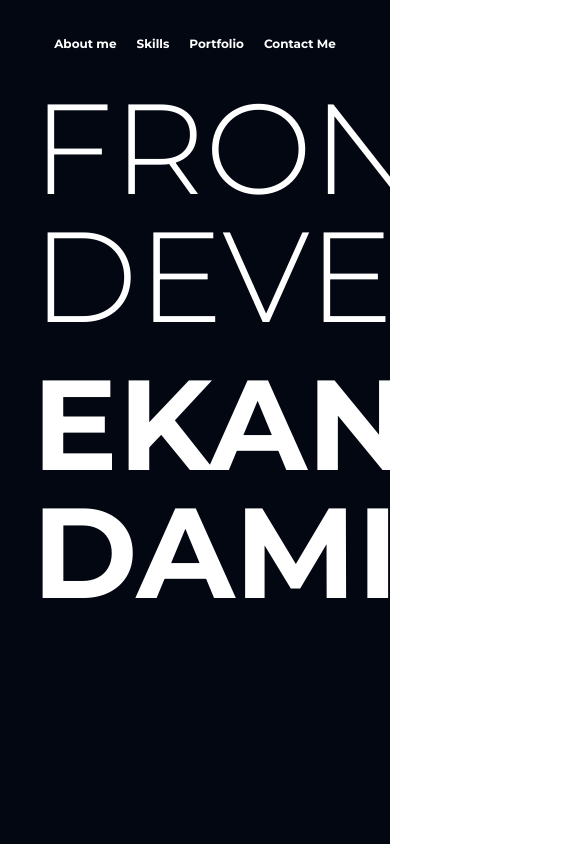
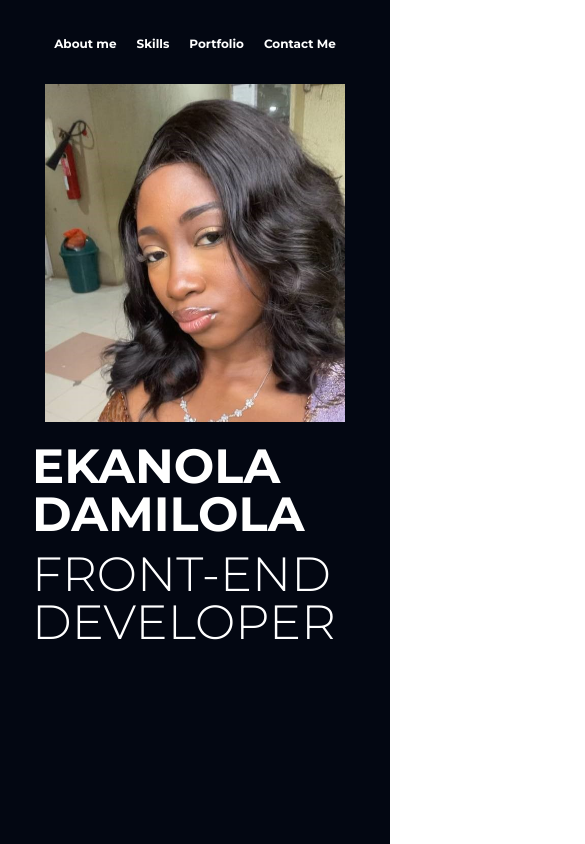
Before and after one commit to damiekanola/portfolio, a React (Vite) app: page / in a window 390 px wide. Shown: the top 844 px of the page, 585 px wide, since content can reach past the window. Built offline with nearby package versions, Linux system fonts and the light colour scheme.

Commit message:
fix bugs and handle mobile responsiveness

```diff
--- a/index.html
+++ b/index.html
@@ -2,7 +2,7 @@
 <html lang="en">
   <head>
     <meta charset="UTF-8" />
-    <link rel="icon" type="image/svg+xml" href="/vite.svg" />
+    <link rel="icon" type="image/svg+xml" href="./src/assets/dami.svg" />
     <meta name="viewport" content="width=device-width, initial-scale=1.0" />
     <title>Ekanola Damilola</title>
     <link rel="preconnect" href="https://fonts.googleapis.com" />
--- a/src/App.css
+++ b/src/App.css
@@ -7,9 +7,13 @@ html {
 }
 
 #title.visible {
-  transform: translateX(0);; /* Final position */
+  transform: translateX(0); /* Final position */
 }
 
-#name.visible {
-  transform: translateX(0);; /* Final position */
+#deskName.visible {
+  transform: translateX(0); /* Final position */
 }
+
+#mobileName.visible {
+  transform: translateX(0);
+}
--- a/src/components/Hero.jsx
+++ b/src/components/Hero.jsx
@@ -1,24 +1,49 @@
-import { useEffect } from 'react';
+import { useEffect } from "react";
 
 const Hero = () => {
-    useEffect(() => {
-        const slidingDiv = document.getElementById('title');
-        const name = document.getElementById('name');
-        name.classList.add('visible');
-        slidingDiv.classList.add('visible');
-    }, []);
+  useEffect(() => {
+    const slidingDiv = document.getElementById("title");
+    const name = document.getElementById("deskName");
+    const mobileName = document.getElementById("mobileName");
+    mobileName.classList.add("visible");
+    name.classList.add("visible");
+    slidingDiv.classList.add("visible");
+  }, []);
 
   return (
-    <section className=" text-white">
+    <section className=" text-white w-full flex-col">
+      <div className=" min-[802px]:hidden" id="mobileView">
+        <div className=" max-w-[300px] overflow-hidden m-auto mb-5 h-[40vh] w-fit">
+          <img src="./src/assets/damz.jpg" className=" h-full object-cover" />
+        </div>
+        <h1
+          className=" font-bold text-5xl min-[400px]:text-[3.5rem] sm:text-7xl  lg:text-9xl pb-3 transition-transform duration-[1400ms] transform translate-x-full"
+          id="mobileName"
+        >
+          EKANOLA DAMILOLA
+        </h1>
+      </div>
 
-      <p className=" font-light text-9xl mb-5 transition-transform duration-[1200ms] transform -translate-x-full" id='title'>FRONTEND DEVELOPER</p>
-      <div className="flex justify-between items-center transition-transform duration-[1400ms] transform translate-x-full" id='name'>
-        <h1 className=" font-bold text-9xl pb-3 w-[2/3]">EKANOLA DAMILOLA</h1>
+      <p
+        className=" font-light break-words text-5xl min-[400px]:text-[3.3rem] sm:text-7xl  lg:text-9xl mb-8  transition-transform duration-[1200ms] transform -translate-x-full"
+        id="title"
+      >
+        FRONT-END DEVELOPER
+      </p>
 
-        <div className=" w-[220px] h-full overflow-hidden flex-shrink-0 rounded-full">
-          <img src="./src/assets/damz.jpg" className="object-cover" />
+      <div className="min-[802px]:flex max-[802px]:hidden justify-between items-center transition-transform duration-[1400ms] transform translate-x-full" id="deskName">
+        <h1
+          className=" font-bold  text-8xl lg:text-9xl pb-3"
+
+        >
+          EKANOLA DAMILOLA
+        </h1>
+
+        <div className="max-w-[220px] overflow-hidden flex-shrink-0 rounded-full ">
+          <img src="./src/assets/damz.jpg" className="object-cover h-full" />
         </div>
       </div>
+
     </section>
   );
 };
--- a/src/components/Navbar.jsx
+++ b/src/components/Navbar.jsx
@@ -8,8 +8,8 @@ const Navbar = () => {
 
 
   return (
-    <nav className=" text-white text-xs font-bold justify-center gap-5 pt-5 pb-8 top-0 left-0 transition-transform duration-1000 transform -translate-y-full" id='navbar'>
-      <ul className=" flex items-center justify-center gap-5 ">
+    <nav className=" text-white text-xs font-bold flex justify-center gap-5 pt-5 pb-8 top-0 left-0 transition-transform duration-1000 transform -translate-y-full" id='navbar'>
+      <ul className=" flex items-center justify-center gap-5 w-fit ">
         <li>
           <a href="#about">About me</a>
         </li>
```
Also changed, not shown: src/components/About.jsx (+0 -14 lines), src/assets/dami.svg (added).
